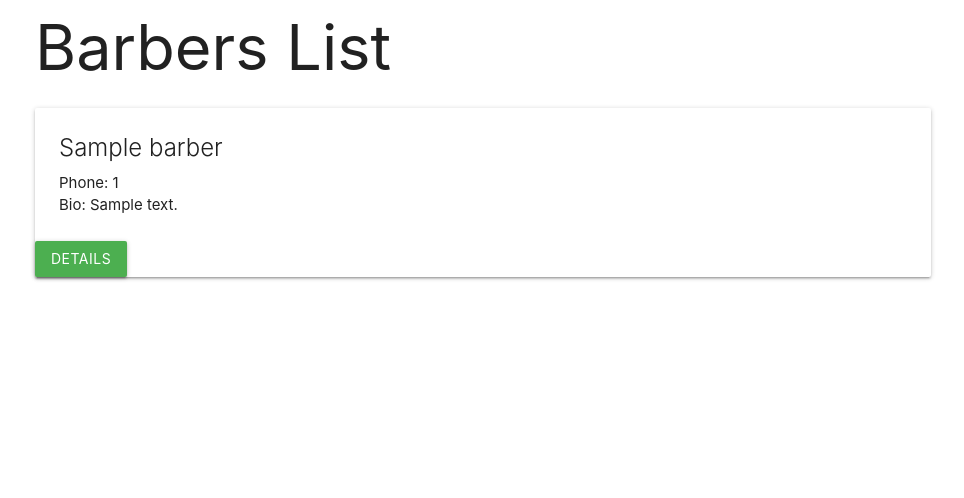
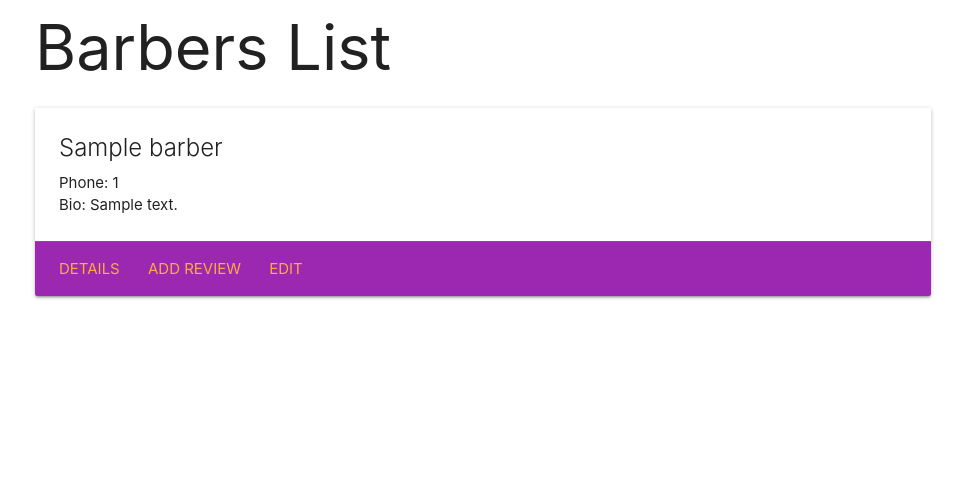
Before and after one commit to Jmugaza/barber-link, a Django app: page /barbers/ in a window 1280 px wide. Shown: the part 229-727 px from the top of the page, without its empty margins (157-1121 px from the left). Run offline with Django 4.2, Linux system fonts and the light colour scheme; tables that the repository leaves empty hold one stand-in row (values such as "Sample post").

Commit message:
adds barbers update functionality

```diff
--- a/main_app/templates/barbers/detail.html
+++ b/main_app/templates/barbers/detail.html
@@ -17,7 +17,6 @@
 {% else %}
     <p>No reviews available.</p>
 {% endif %}
-<a href="{% url 'reviews_create' barber_id=barber.id %}">Add Review</a>
 
 
 {% endblock %}
--- a/main_app/templates/barbers/index.html
+++ b/main_app/templates/barbers/index.html
@@ -9,7 +9,12 @@
             <p>Phone: {{ barber.phone }}</p>
             <p>Bio: {{ barber.bio }}</p>
         </div>
-        <a href="/barbers/{{barber.id}}" class="btn  green" >Details</a>
+
+        <div class="card-action purple">
+            <a href="/barbers/{{barber.id}}">Details</a>
+            <a href="{% url 'reviews_create' barber_id=barber.id %}">Add Review</a>
+            <a href="{% url 'barbers_update' barber.id %}">Edit</a>
+        </div>
     </div>
 
 {% endfor %}
--- a/main_app/urls.py
+++ b/main_app/urls.py
@@ -11,4 +11,5 @@ urlpatterns = [
     path('reviews/', views.ReviewList.as_view(), name='reviews_index'),
     path('barbers/<int:barber_id>/reviews/create/', views.ReviewCreate.as_view(), name="reviews_create"),
     #path('reviews/create/', views.ReviewCreate.as_view(), name="reviews_create"),
+    path('barbers/<int:pk>/update/', views.BarberUpdate.as_view(), name='barbers_update'),
 ]
--- a/main_app/views.py
+++ b/main_app/views.py
@@ -1,6 +1,6 @@
 from django.shortcuts import render, redirect
 from .models import Barber, Review
-from django.views.generic.edit import CreateView
+from django.views.generic.edit import CreateView, UpdateView
 from django.views.generic import ListView
 from django.urls import reverse_lazy
 from django.contrib.auth import logout
@@ -39,7 +39,11 @@ def barbers_detail(request, barber_id):
 
 class BarberCreate(CreateView):
     model = Barber
-    fields = ['name', 'phone', 'bio', ]
+    fields = ('name', 'phone', 'bio', )
+
+class BarberUpdate(UpdateView):
+   model = Barber
+   fields = ('phone', 'bio')
 
 class ReviewList(ListView):
   model = Review
```
